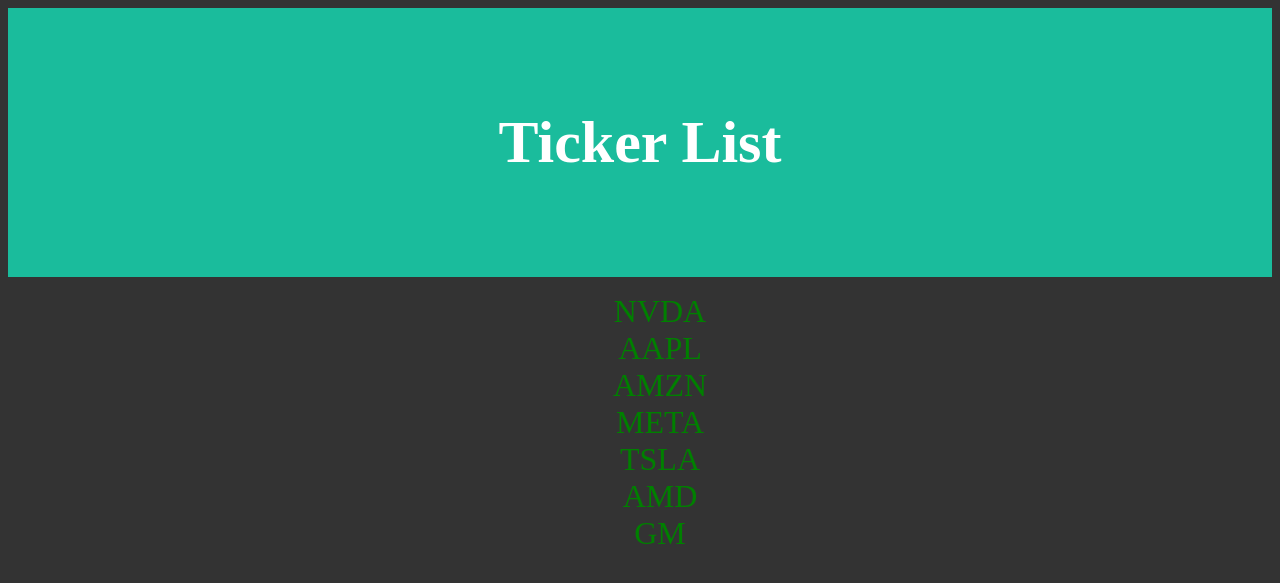
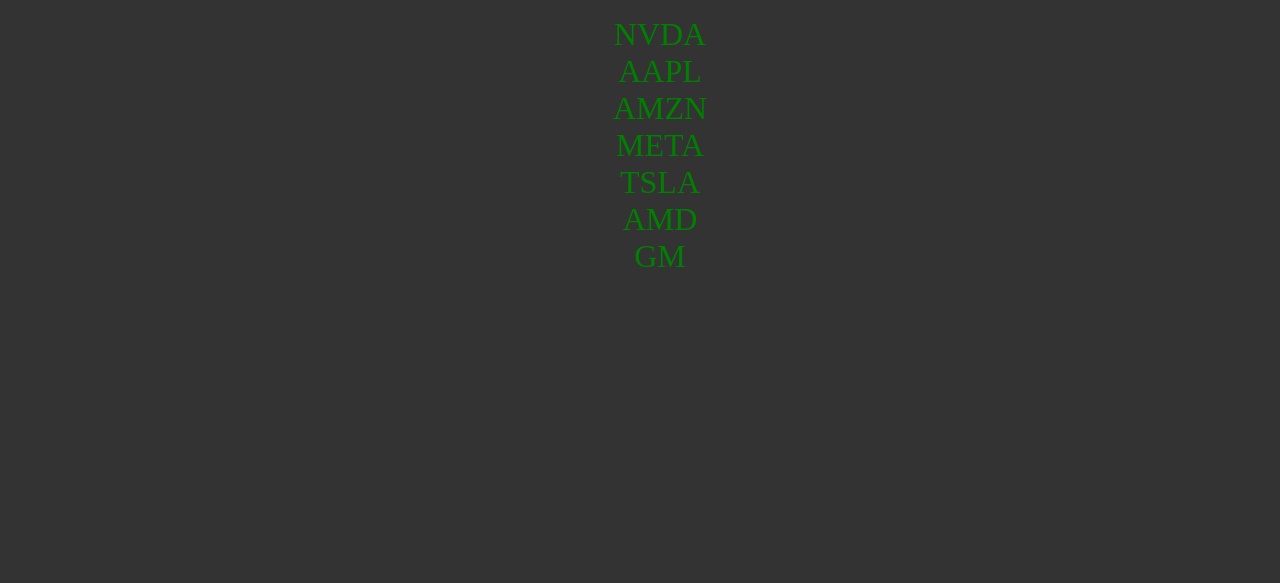
Before and after one commit to MahirNavid/Mahir-s-Webapp, a Flask app: page / in a window 1280 px wide. Shown: the top 583 px of the page. Run offline with Flask 3, Linux system fonts and the light colour scheme.

Commit message:
Update index.html

```diff
--- a/templates/index.html
+++ b/templates/index.html
@@ -1,15 +1,9 @@
 {% extends "template.html" %}
 
 {% block index %}
-    <header class="header">
-        <h1>Ticker List</h1>
-    </header>
 
-    <main>
-        <section class="main">
-            {% include "ticker.html" %}
-        </section>
-    </main>
-
+    <section class="main">
+        {% include "ticker.html" %}
+    </section>
 
 {% endblock %}
```
